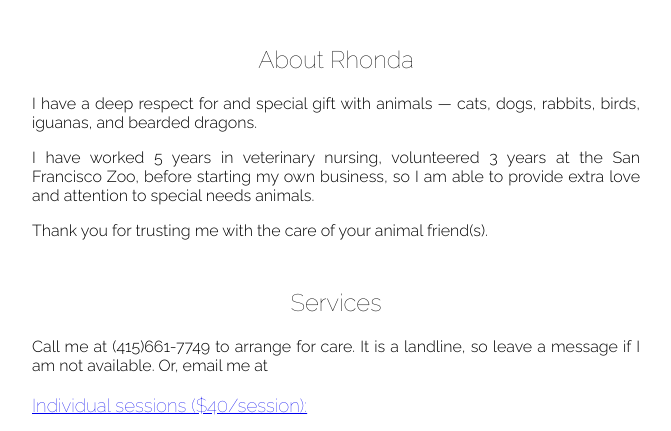
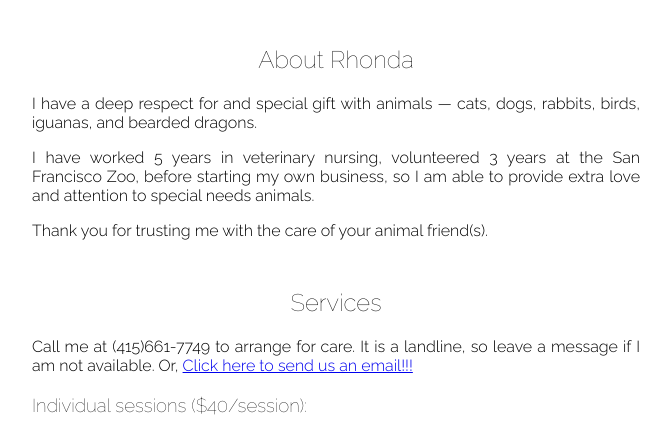
Before and after one commit to rhondaspetcare/rhondaspetcare.github.io, a plain HTML site: page index.html in a window 1280 px wide. Shown: the part 503-934 px from the top of the page, without its empty margins (304-975 px from the left). Drawn offline with Linux system fonts and the light colour scheme.

Commit message:
Update index.html

```diff
--- a/index.html
+++ b/index.html
@@ -98,7 +98,7 @@ Thank you for trusting me with the care of your animal friend(s).
 <h2>Services</h2>
 
 <div>
-Call me at (415)661-7749 to arrange for care. It is a landline, so leave a message if I am not available. Or, email me at <a href="mailto:rhonda@rhondaspetcare.net? subject=subject text" >
+Call me at (415)661-7749 to arrange for care. It is a landline, so leave a message if I am not available. Or, <a href="mailto:rhonda@rhondaspetcare.net? subject="HTML link">Click here to send us an email!!!</a>
 </div>
 
 
```
